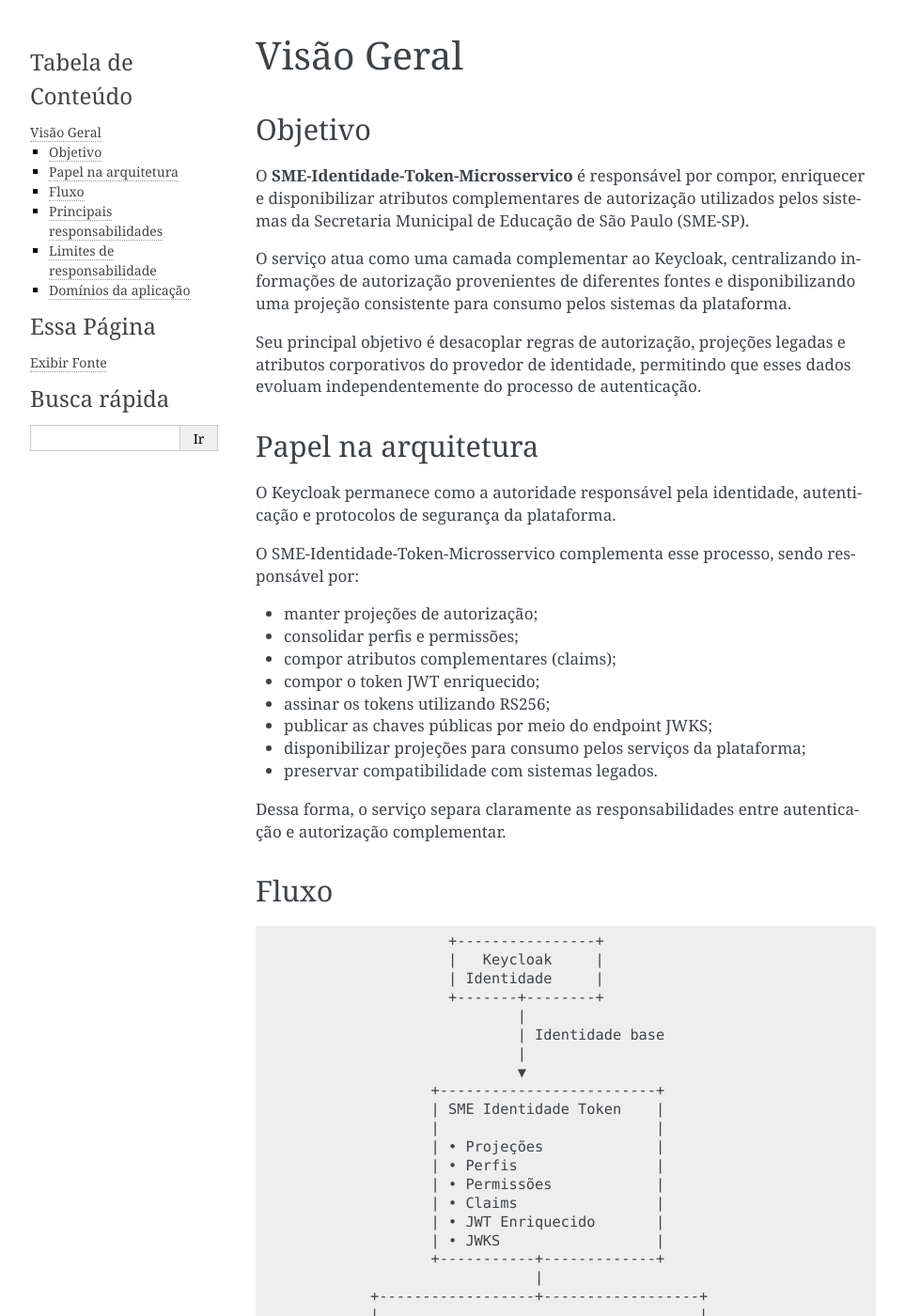
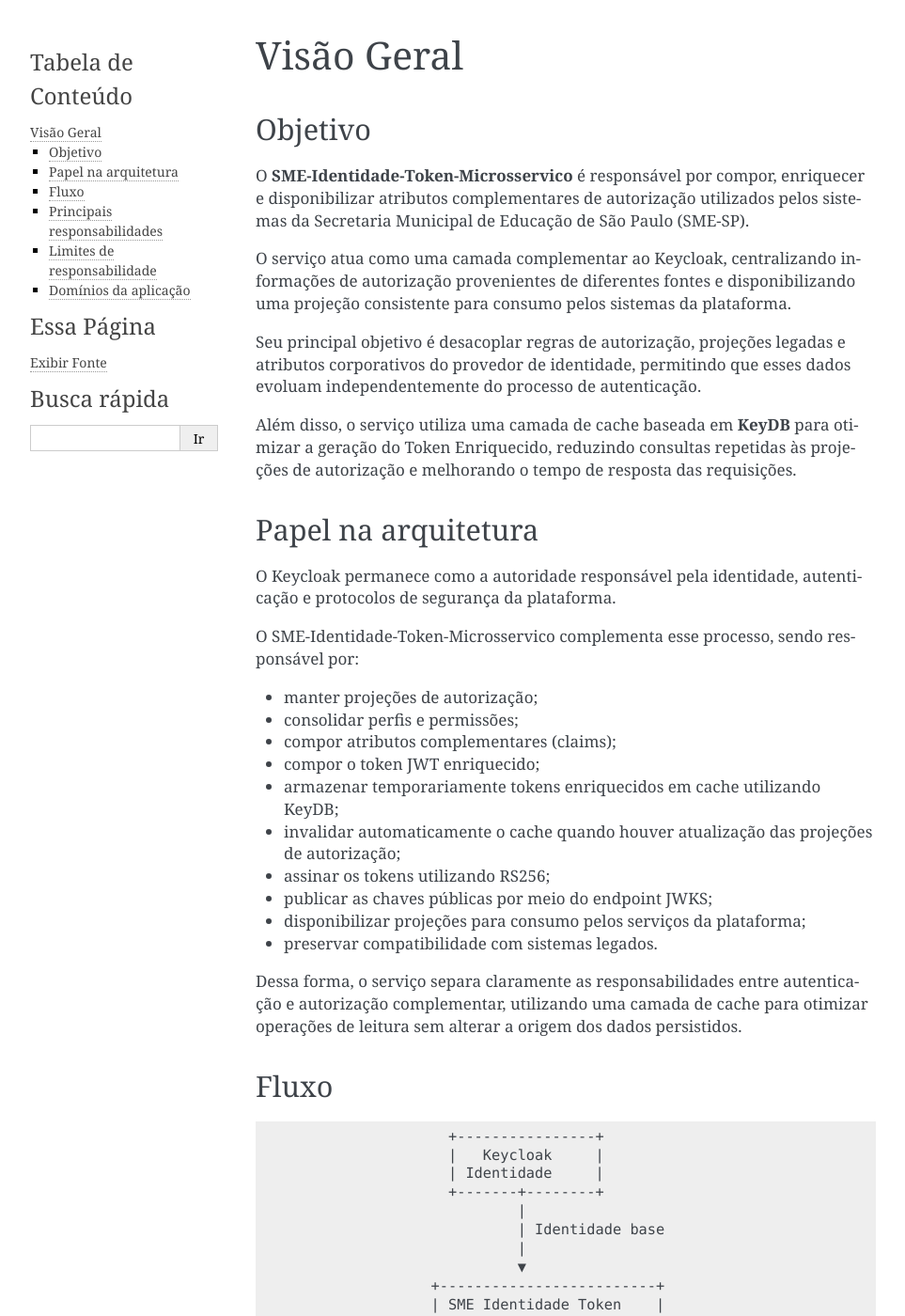
Before and after one commit to prefeiturasp/SME-Identidade-Token-Microsservico, a Sphinx documentation site: the page built from docs/arquitetura/visao_geral.md, in a window 1280 px wide and 1400 px high. Shown: the whole window at 94% size, without its empty margins (148-1111 px from the left). Built offline with Sphinx 7.4.7, drawn with Linux system fonts in a browser that asks for light colours; some of the changed text lies outside the part shown.

Commit message:
docs: Atualiza arquivos da documentacao do projeto

```diff
--- a/docs/arquitetura/visao_geral.md
+++ b/docs/arquitetura/visao_geral.md
@@ -8,22 +8,26 @@
 
 Seu principal objetivo é desacoplar regras de autorização, projeções legadas e atributos corporativos do provedor de identidade, permitindo que esses dados evoluam independentemente do processo de autenticação.
 
+Além disso, o serviço utiliza uma camada de cache baseada em **KeyDB** para otimizar a geração do Token Enriquecido, reduzindo consultas repetidas às projeções de autorização e melhorando o tempo de resposta das requisições.
+
 ## Papel na arquitetura
 
 O Keycloak permanece como a autoridade responsável pela identidade, autenticação e protocolos de segurança da plataforma.
 
 O SME-Identidade-Token-Microsservico complementa esse processo, sendo responsável por:
 
-- manter projeções de autorização;
-- consolidar perfis e permissões;
-- compor atributos complementares (claims);
-- compor o token JWT enriquecido;
-- assinar os tokens utilizando RS256;
-- publicar as chaves públicas por meio do endpoint JWKS;
-- disponibilizar projeções para consumo pelos serviços da plataforma;
-- preservar compatibilidade com sistemas legados.
+* manter projeções de autorização;
+* consolidar perfis e permissões;
+* compor atributos complementares (claims);
+* compor o token JWT enriquecido;
+* armazenar temporariamente tokens enriquecidos em cache utilizando KeyDB;
+* invalidar automaticamente o cache quando houver atualização das projeções de autorização;
+* assinar os tokens utilizando RS256;
+* publicar as chaves públicas por meio do endpoint JWKS;
+* disponibilizar projeções para consumo pelos serviços da plataforma;
+* preservar compatibilidade com sistemas legados.
 
-Dessa forma, o serviço separa claramente as responsabilidades entre autenticação e autorização complementar.
+Dessa forma, o serviço separa claramente as responsabilidades entre autenticação e autorização complementar, utilizando uma camada de cache para otimizar operações de leitura sem alterar a origem dos dados persistidos.
 
 ## Fluxo
 
@@ -44,6 +48,7 @@
                  | • Permissões            |
                  | • Claims                |
                  | • JWT Enriquecido       |
+                 | • Cache (KeyDB)         |
                  | • JWKS                  |
                  +-----------+-------------+
                              |
@@ -57,34 +62,39 @@
 
 O serviço possui as seguintes responsabilidades:
 
-- sincronizar projeções de autorização recebidas de sistemas externos;
-- persistir perfis, permissões e demais atributos de autorização;
-- disponibilizar consultas sobre as projeções armazenadas;
-- compor o token JWT enriquecido;
-- assinar os tokens utilizando RS256;
-- publicar as chaves públicas por meio do endpoint JWKS;
-- enriquecer informações utilizadas durante a composição de tokens;
-- reduzir o acoplamento entre os sistemas consumidores e o provedor de identidade.
+* sincronizar projeções de autorização recebidas de sistemas externos;
+* persistir perfis, permissões e demais atributos de autorização;
+* disponibilizar consultas sobre as projeções armazenadas;
+* compor o token JWT enriquecido;
+* reutilizar tokens enriquecidos armazenados em cache quando disponíveis;
+* invalidar entradas de cache associadas às projeções atualizadas;
+* assinar os tokens utilizando RS256;
+* publicar as chaves públicas por meio do endpoint JWKS;
+* enriquecer informações utilizadas durante a composição de tokens;
+* reduzir o acoplamento entre os sistemas consumidores e o provedor de identidade.
 
 ## Limites de responsabilidade
 
 O SME-Identidade-Token-Microsservico **não** é responsável por:
 
-- autenticar usuários;
-- validar credenciais;
-- emitir identidade oficial;
-- gerenciar sessões;
-- substituir o Keycloak como Identity Provider (IdP).
+* autenticar usuários;
+* validar credenciais;
+* emitir identidade oficial;
+* gerenciar sessões;
+* substituir o Keycloak como Identity Provider (IdP).
 
 Essas responsabilidades permanecem sob domínio do Keycloak.
+
+A camada de cache não substitui a persistência das projeções de autorização, sendo utilizada exclusivamente como mecanismo de otimização para reduzir o custo de processamento da geração do Token Enriquecido.
 
 ## Domínios da aplicação
 
 A aplicação está organizada em domínios funcionais.
 
-| Domínio | Responsabilidade |
-|---------|------------------|
-| Core | Endpoints de infraestrutura e funcionalidades comuns da aplicação. |
-| Autenticação | Proteção dos endpoints por meio de autenticação via API Key. |
-| Perfil | Gerenciamento das projeções de usuários, perfis e permissões utilizadas na composição dos atributos de autorização. |
-| Tokens | Emissão, validação e publicação dos tokens JWT enriquecidos e gerenciamento das chaves de assinatura. |
+| Domínio      | Responsabilidade                                                                                                                                                                     |
+| ------------ | ------------------------------------------------------------------------------------------------------------------------------------------------------------------------------------ |
+| Core         | Endpoints de infraestrutura e funcionalidades comuns da aplicação.                                                                                                                   |
+| Autenticação | Proteção dos endpoints por meio de autenticação via API Key.                                                                                                                         |
+| Perfil       | Gerenciamento das projeções de usuários, perfis e permissões utilizadas na composição dos atributos de autorização.                                                                  |
+| Tokens       | Emissão, validação e publicação dos tokens JWT enriquecidos e gerenciamento das chaves de assinatura.                                                                                |
+| Cache        | Gerenciamento da camada de cache baseada em KeyDB, incluindo geração de chaves, armazenamento, recuperação e invalidação das entradas utilizadas na composição do Token Enriquecido. |
```
Also changed, not shown: README.md (+15 -0 lines), docs/api.rst (+22 -10 lines), docs/arquitetura/fluxo_token_enriquecido.md (+58 -39 lines), 1 other file.
